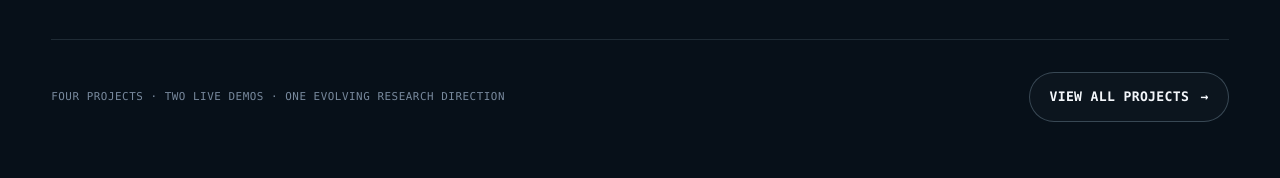
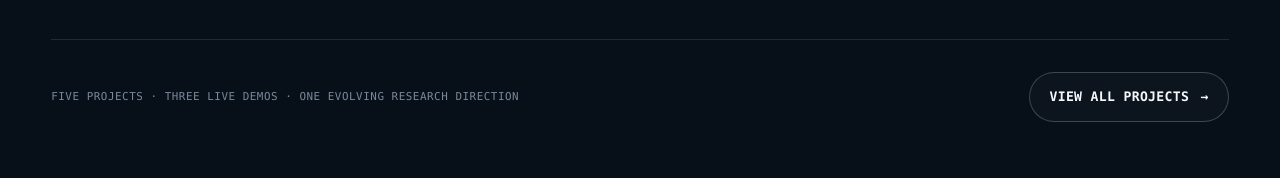
Before and after one commit to zhzhg-dev/zhzhg-dev.github.io, a React (Vite) app: page / in a window 1280 px wide. Shown: the part 2600-2778 px from the top of the page. Built offline with nearby package versions, Linux system fonts and the light colour scheme.

Commit message:
Update project page counts and copy

```diff
--- a/src/App.tsx
+++ b/src/App.tsx
@@ -222,7 +222,7 @@ function HomePage() {
           ))}
         </div>
         <div className="section-end reveal">
-          <span>Four projects · Two live demos · One evolving research direction</span>
+          <span>Five projects · Three live demos · One evolving research direction</span>
           <a className="button button--quiet" href="/projects/">
             View all projects <span aria-hidden="true">→</span>
           </a>
@@ -359,20 +359,20 @@ function ProjectsPage() {
         index="02"
         eyebrow="Projects"
         title="Systems, simulations, and useful software."
-        description="Selected work across intelligent systems, full-stack development, browser applications, and mathematical modelling."
+        description="Selected work across machine learning, energy forecasting, intelligent systems, full-stack development, and mathematical modelling."
       />
 
       <section className="project-stats" aria-label="Project overview">
         <div>
-          <strong>04</strong>
+          <strong>05</strong>
           <span>Selected projects</span>
         </div>
         <div>
-          <strong>02</strong>
+          <strong>03</strong>
           <span>Live demos</span>
         </div>
         <div>
-          <strong>03</strong>
+          <strong>04</strong>
           <span>Technical domains</span>
         </div>
       </section>
```
